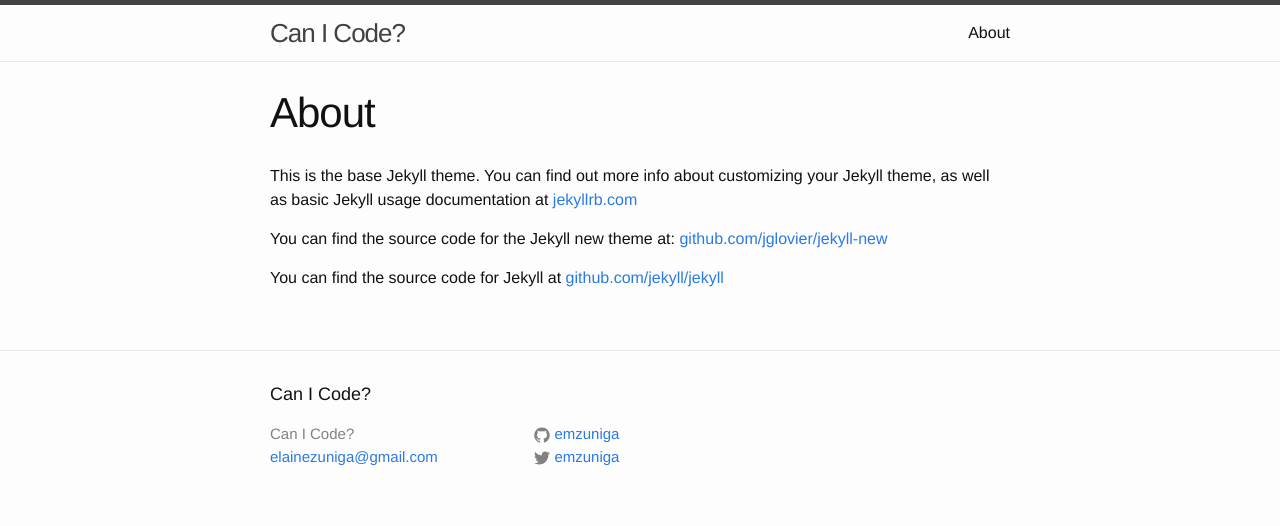
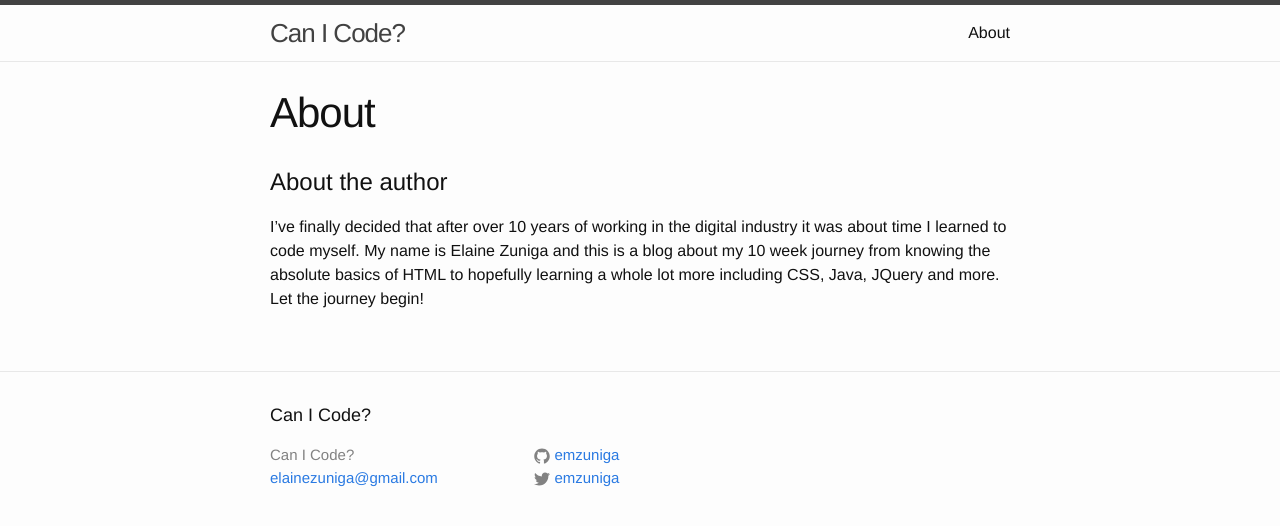
Before and after one commit to emzuniga/emzuniga.github.io, a Jekyll site: the page built from about.md, in a window 1280 px wide. Shown: the top 526 px of the page. Built offline with Jekyll 4.4.1, drawn with Linux system fonts in a browser that asks for light colours.

Commit message:
about init commit

```diff
--- a/about.md
+++ b/about.md
@@ -4,8 +4,7 @@
 permalink: /about/
 ---
 
-This is the base Jekyll theme. You can find out more info about customizing your Jekyll theme, as well as basic Jekyll usage documentation at [jekyllrb.com](http://jekyllrb.com/)
-
-You can find the source code for the Jekyll new theme at: [github.com/jglovier/jekyll-new](https://github.com/jglovier/jekyll-new)
-
-You can find the source code for Jekyll at [github.com/jekyll/jekyll](https://github.com/jekyll/jekyll)
+<h1>About the author</h1>
+I've finally decided that after over 10 years of working in the digital industry it was about time I learned to code myself.
+My name is Elaine Zuniga and this is a blog about my 10 week journey from knowing the absolute basics of HTML to hopefully learning a whole lot more including CSS, Java, JQuery and more.
+Let the journey begin!
```
